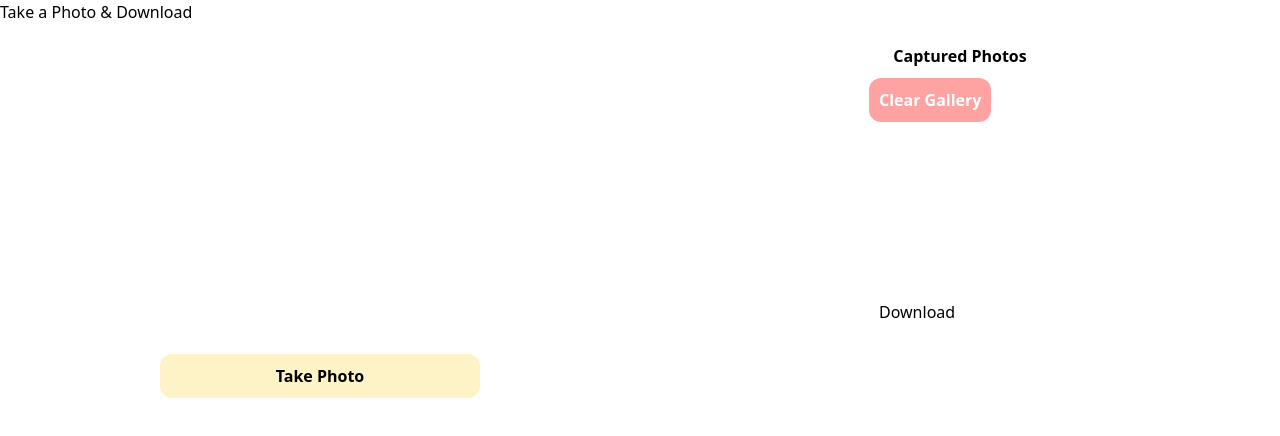
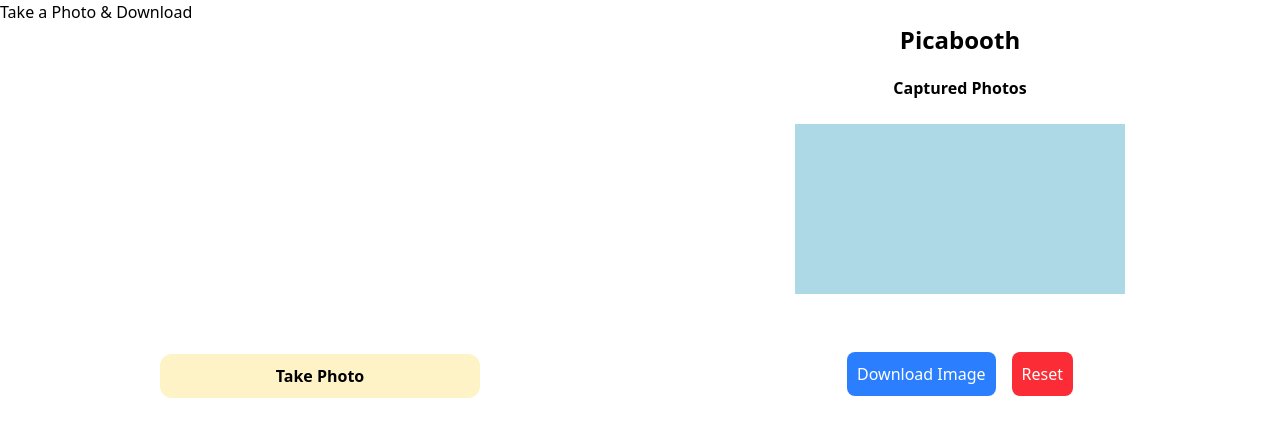
Before and after one commit to JcFaderanga/photobooth, a Next.js app: page / in a window 1280 px wide. Both pictures are taken after a click on the button "Take Photo". Shown: the top 436 px of the page. Built offline with nearby package versions, Linux system fonts and the light colour scheme; no server answers.

Commit message:
modify canvas

```diff
--- a/src/app/layout.js
+++ b/src/app/layout.js
@@ -1,7 +1,7 @@
 import { Geist, Geist_Mono } from "next/font/google";
 import "./globals.css";
 import { GalleryProvider } from "@/context/galleryContext"; // Import the correct provider
-
+import { ReactScan } from "@/utils/reactScan";
 const geistSans = Geist({
   variable: "--font-geist-sans",
   subsets: ["latin"],
@@ -20,6 +20,7 @@
 const RootLayout = ({ children }) => {
   return (
     <html lang="en">
+      <ReactScan />
       <body className={`${geistSans.variable} ${geistMono.variable} antialiased`}>
         <GalleryProvider>
           {children}
--- a/src/app/page.js
+++ b/src/app/page.js
@@ -1,19 +1,18 @@
 "use client"
 import Camera from "../components/camera";
 import Gallery from "../components/gallery";
+import { useGallery } from "@/context/galleryContext";
 export default function Home() {
-
-
+const { gallery} = useGallery();
 return (
     <>
     <h1>Take a Photo & Download</h1>
         <div className="lg:flex">
-
                 <div className=" lg:w-1/2 flex justify-center">
                     <Camera />
                 </div>
             <div className=" lg:w-1/2 flex justify-center">
-              <Gallery />
+            {gallery.length > 0 &&  <Gallery />}
             </div>
         </div>
     </>
--- a/src/components/camera.jsx
+++ b/src/components/camera.jsx
@@ -1,11 +1,12 @@
-import { useEffect, useRef, useState } from "react";
+import React,{ useCallback, useEffect, useRef, useState } from "react";
 import { useGallery } from "@/context/galleryContext";
-export default function Camera() {
+import { StartCamera } from "@/utils";
+
+const Camera =()=> {
   const videoRef = useRef(null);
   const canvasRef = useRef(null);
-  const { gallery, setGallery } = useGallery();
-  const [photo, setPhoto] = useState(null);
-
+  const { gallery, setGallery, photo, setPhoto} = useGallery();
+ console.log('this is use Ref',canvasRef.current)
 
   useEffect(() => {
     // Load saved photos from localStorage on page load
@@ -16,23 +17,19 @@
   const startCamera = async () => {
     try {
       const stream = await navigator.mediaDevices.getUserMedia({ video: true });
-      if (videoRef.current) {
+      if (videoRef?.current) {
         videoRef.current.srcObject = stream;
       }
-
-      setTimeout(() => {
-        setPhoto(null);
-      }, 3000);
-
+         setPhoto(null);
     } catch (error) {
       console.error("Error accessing camera:", error);
       alert("Could not access camera. Please check permissions.");
     }
   };
 
-  startCamera();
+    startCamera();
 
-  const takePhoto = () => {
+  const takePhoto = useCallback(() => {
     const canvas = canvasRef.current;
     const video = videoRef.current;
     if (!canvas || !video) return;
@@ -63,7 +60,7 @@
     const updatedGallery = [imageUrl, ...gallery];
     setGallery(updatedGallery);
     localStorage.setItem("photoGallery", JSON.stringify(updatedGallery));
-  };
+  });
 
 
   return (
@@ -91,8 +88,11 @@
         >
           Take Photo
         </button>
-        <canvas ref={canvasRef} style={{ display: "none" }}></canvas>
+
+        <canvas ref={canvasRef} className="hidden"></canvas>
       </div>
     </div>
   );
 }
+
+export default React.memo(Camera);
--- a/src/components/gallery.jsx
+++ b/src/components/gallery.jsx
@@ -1,42 +1,93 @@
 "use client";
-import React,{useState} from "react";
+import React, { useEffect, useRef } from "react";
 import { useGallery } from "@/context/galleryContext";
-import Image from "next/image";
+
 const Gallery = () => {
     const { gallery, setGallery } = useGallery();
+    const revereGallery = gallery.slice().reverse(); // Maintain reversed order
+    const canvasRef = useRef(null);
 
-    const downloadPhoto = (image) => {
-        const a = document.createElement("a");
-        a.href = image;
-        a.download = "captured-image.png";
-        a.click();
-      };
+    useEffect(() => {
+        if (gallery.length === 0) return;
 
-      const clearGallery = () => {
-        setGallery([]);
-        localStorage.removeItem("photoGallery");
-      };
+        const canvas = canvasRef.current;
+        const ctx = canvas.getContext("2d");
+
+        // Image & Grid Settings
+        const imgWidth = 150;
+        const imgHeight = 150;
+        const gap = 10; // Space between images
+        const padding = 10; // Padding around content
+        const cols = 2; // 2-column grid
+        const rows = Math.ceil(revereGallery.length / cols);
+
+        // Set canvas size dynamically (including padding)
+        canvas.width = cols * (imgWidth + gap) - gap + 2 * padding;
+        canvas.height = rows * (imgHeight + gap) - gap + 2 * padding;
+
+        // Fill canvas background with light blue
+        ctx.fillStyle = "#ADD8E6"; // Light blue
+        ctx.fillRect(0, 0, canvas.width, canvas.height);
+
+        // Load and draw images
+        revereGallery.forEach((item, index) => {
+            const image = new Image();
+            image.src = item;
+            image.crossOrigin = "anonymous"; // Prevent CORS issues
+
+            const col = index % cols;
+            const row = Math.floor(index / cols);
+            const x = col * (imgWidth + gap) + padding;
+            const y = row * (imgHeight + gap) + padding;
+
+            image.onload = () => {
+                ctx.drawImage(image, x, y, imgWidth, imgHeight);
+            };
+        });
+    }, [gallery]);
+
+    // Function to download the merged image
+    const downloadMergedImage = () => {
+        const canvas = canvasRef.current;
+        const link = document.createElement("a");
+        link.href = canvas.toDataURL("image/png");
+        link.download = "gallery.png";
+        link.click();
+    };
+
+    // Function to reset the gallery & clear the canvas
+    const resetGallery = () => {
+        setGallery([]); // Clear the gallery state
+        localStorage.removeItem("photoGallery"); // Remove from local storage
+
+        const canvas = canvasRef.current;
+        const ctx = canvas.getContext("2d");
+        ctx.clearRect(0, 0, canvas.width, canvas.height); // Clear the canvas
+        ctx.fillStyle = "#ADD8E6"; // Reset to light blue
+        ctx.fillRect(0, 0, canvas.width, canvas.height);
+    };
 
     return (
-    <div className="">
-        <h2 className="font-bold text-center mt-5">Captured Photos</h2>
-        <button onClick={clearGallery} className="bg-red-300 font-bold px-4 py-1 text-white rounded-xl my-2">Clear Gallery</button>
-        <div className="flex justify-center flex-wrap">
-            {gallery.map((img, index) => (
-                <div key={index} className=" ">
-                    <Image
-                        src={img}
-                        alt={`Captured ${index}`}
-                        width={150}
-                        height={150}
-                        className="  mx-4 rounded-xl"
-                    />
-                    <button onClick={() => downloadPhoto(img)}>Download</button>
-                </div>
-            ))}
+        <div className="text-center">
+            <h1 className="font-bold text-2xl mb-4">Picabooth</h1>
+            <h2 className="font-bold mt-5">Captured Photos</h2>
+            <canvas ref={canvasRef} className=" my-2 p-4"></canvas>
+            <div className="flex justify-center gap-4 mt-8">
+                <button
+                    onClick={downloadMergedImage}
+                    className="bg-blue-500 text-white px-4 py-2 rounded-lg"
+                >
+                    Download Image
+                </button>
+                <button
+                    onClick={resetGallery}
+                    className="bg-red-500 text-white px-4 py-2 rounded-lg"
+                >
+                    Reset
+                </button>
+            </div>
         </div>
-    </div>
     );
-    }
+};
 
-    export default Gallery;
+export default React.memo(Gallery);
--- a/src/context/galleryContext.jsx
+++ b/src/context/galleryContext.jsx
@@ -7,6 +7,7 @@
 // GalleryProvider component to provide the context
 export const GalleryProvider = ({ children }) => {
     const [gallery, setGallery] = useState([]);
+    const [photo, setPhoto] = useState(null);
 
     useEffect(() => {
         const savedPhotos = JSON.parse(localStorage.getItem("photoGallery")) || [];
@@ -14,7 +15,7 @@
     }, []);
 
     return (
-        <GalleryContext.Provider value={{ gallery, setGallery }}>
+        <GalleryContext.Provider value={{ gallery, setGallery,photo, setPhoto }}>
             {children}
         </GalleryContext.Provider>
     );
--- /dev/null
+++ b/src/utils/downloadPhoto.js
@@ -0,0 +1,6 @@
+export const downloadPhoto = (image) => {
+    const a = document.createElement("a");
+    a.href = image;
+    a.download = "captured-image.png";
+    a.click();
+  };
--- /dev/null
+++ b/src/utils/index.js
@@ -0,0 +1,4 @@
+import { DownloadPhoto } from "./downloadPhoto";
+import { StartCamera } from "./startCamera";
+
+export { DownloadPhoto, StartCamera };
--- /dev/null
+++ b/src/utils/reactScan.jsx
@@ -0,0 +1,16 @@
+// path/to/ReactScanComponent
+
+"use client";
+// react-scan must be imported before react
+import { scan } from "react-scan";
+import { useEffect } from "react";
+
+export function ReactScan() {
+  useEffect(() => {
+    scan({
+      enabled: true,
+    });
+  }, []);
+
+  return <></>;
+}
--- /dev/null
+++ b/src/utils/startCamera.js
@@ -0,0 +1,14 @@
+// export const startCamera = async (videoRef) => {
+//     try {
+//       const stream = await navigator.mediaDevices.getUserMedia({ video: true });
+//       if (videoRef.current) {
+//            return videoRef.current.srcObject = stream;
+//       }
+//         //  setPhoto(null);
+//     } catch (error) {
+//       console.error("Error accessing camera:", error);
+//       alert("Could not access camera. Please check permissions.");
+//     }
+//   };
+
+//   startCamera();
```
Also changed, not shown: package.json (+4 -3 lines), 1 other file (tests, documents, lock files or other folders).
